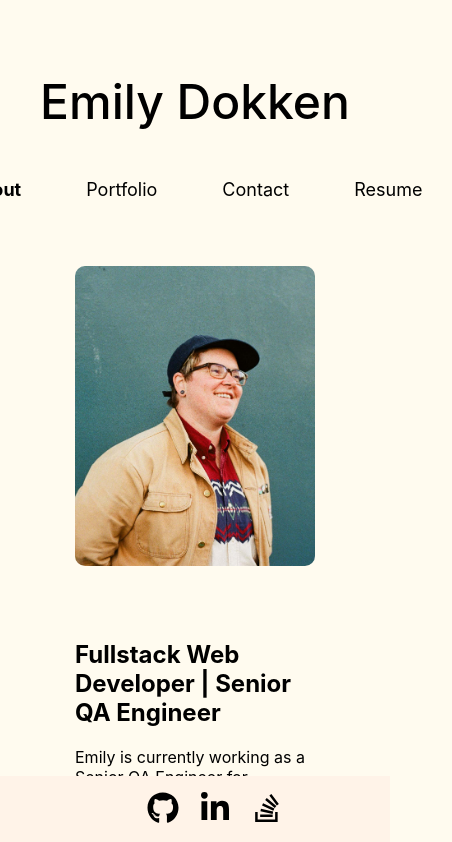
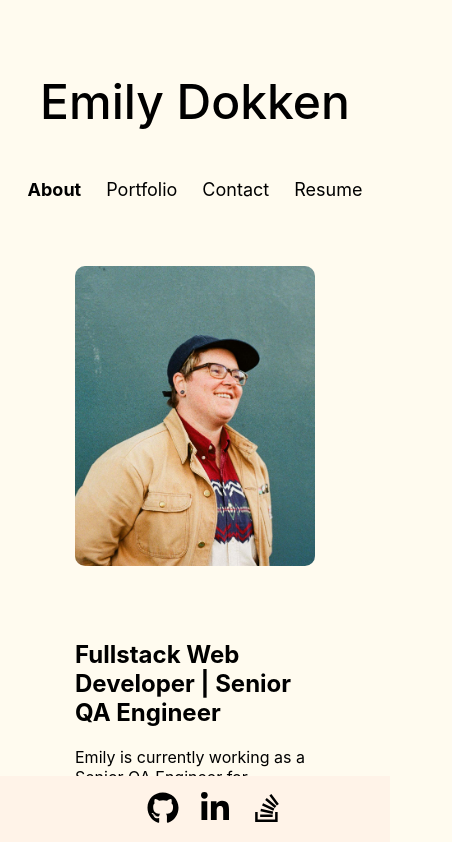
Before and after one commit to emdok/pick-me, a React (Create React App) app: page / in a window 390 px wide. Shown: the top 842 px of the page, 452 px wide, since content can reach past the window. Built offline with nearby package versions, Linux system fonts and the light colour scheme.

Commit message:
adjust about page margin and margin in nav on mobile view

```diff
--- a/src/index.css
+++ b/src/index.css
@@ -225,7 +225,14 @@ button:active {
 }
 
 /******* Mobile *******/
-@media only screen and (max-width: 1200px) {
+@media only screen and (min-width: 1550px) {
+  .About {
+    margin: 50px 400px 75px;
+  }
+
+}
+
+@media only screen and (max-width: 1400px) {
   .About {
     margin: 50px 75px 50px 75px;
   }
@@ -255,6 +262,9 @@ button:active {
 }
 
 @media only screen and (max-width: 650px) {
+  nav ul li {
+    margin: 0px 10px 0px 10px;
+  }
   .about-image {
     width: 100%;
   }
```
